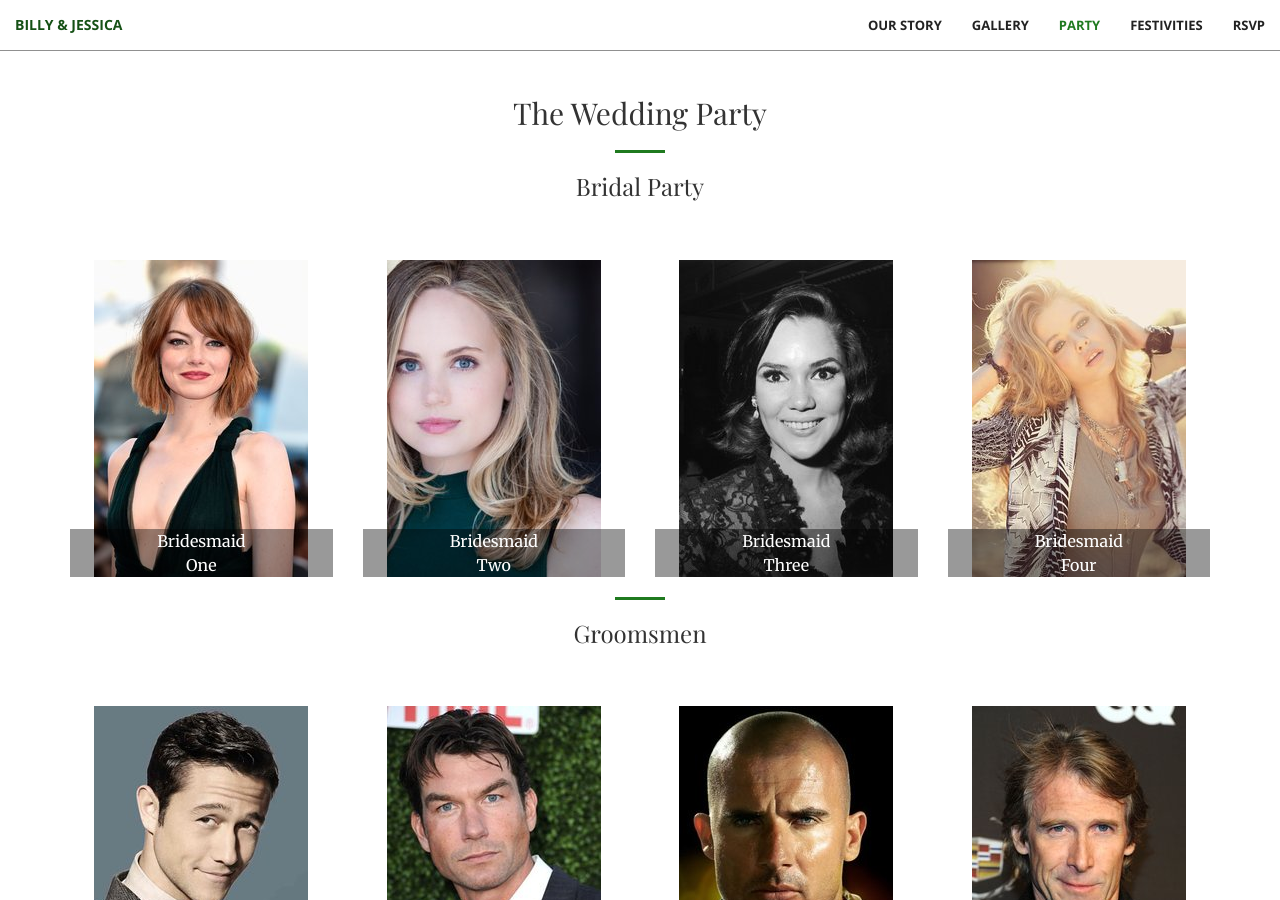
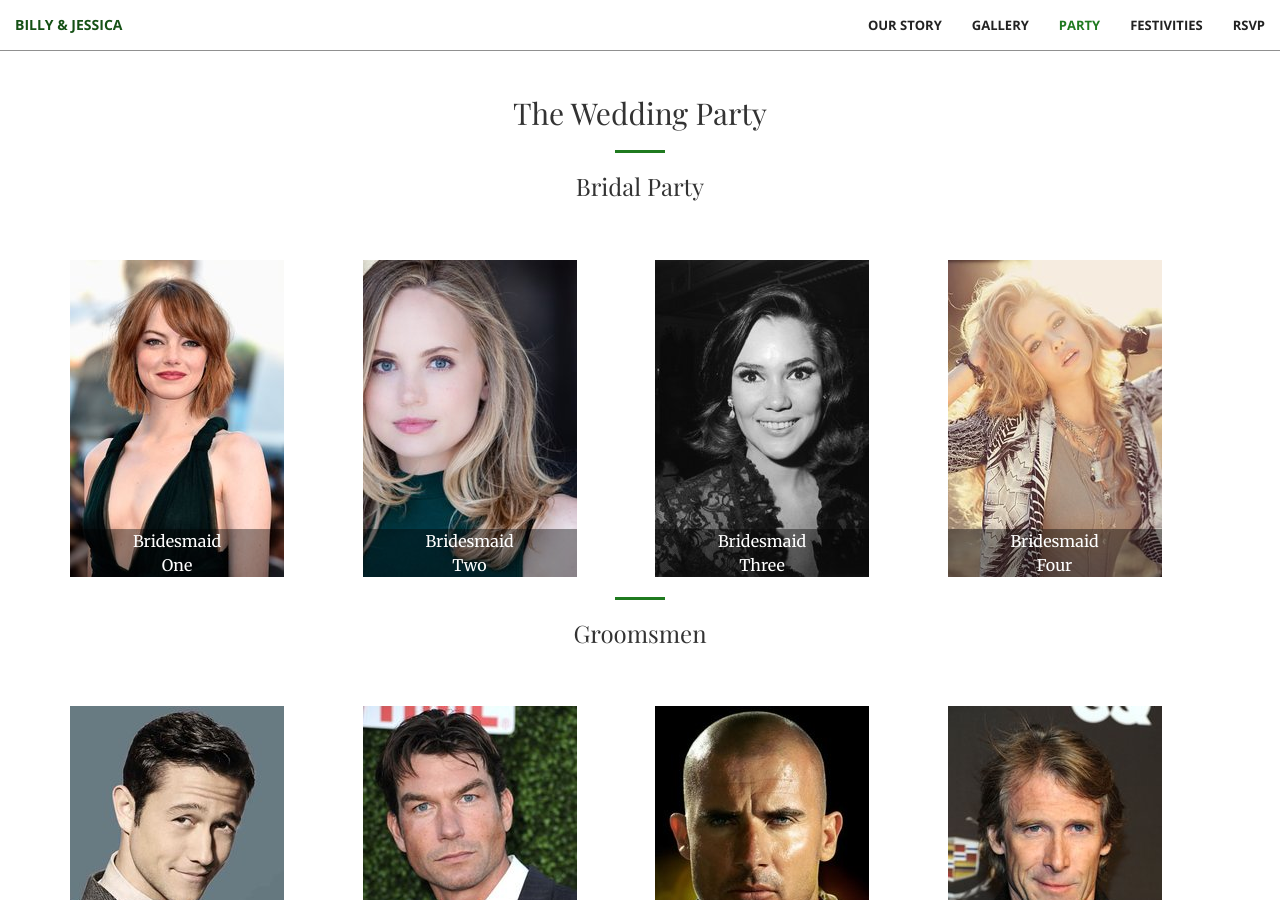
Before and after one commit to notbleh/wed-website, a Jekyll site: the page built from live.html, in a window 1280 px wide and 900 px high, scrolled down 1654 px. Built offline with Jekyll 4.4.1, drawn with Linux system fonts in a browser that asks for light colours.

Commit message:
Update style.css

```diff
--- a/css/style.css
+++ b/css/style.css
@@ -7,7 +7,7 @@ input[type=text] {
 .wedding-party-box {
     position: relative;
     display: block;
-    max-width: 400px;
+    width: 214px;
     margin: 50px 0 auto;
 }
 
```
